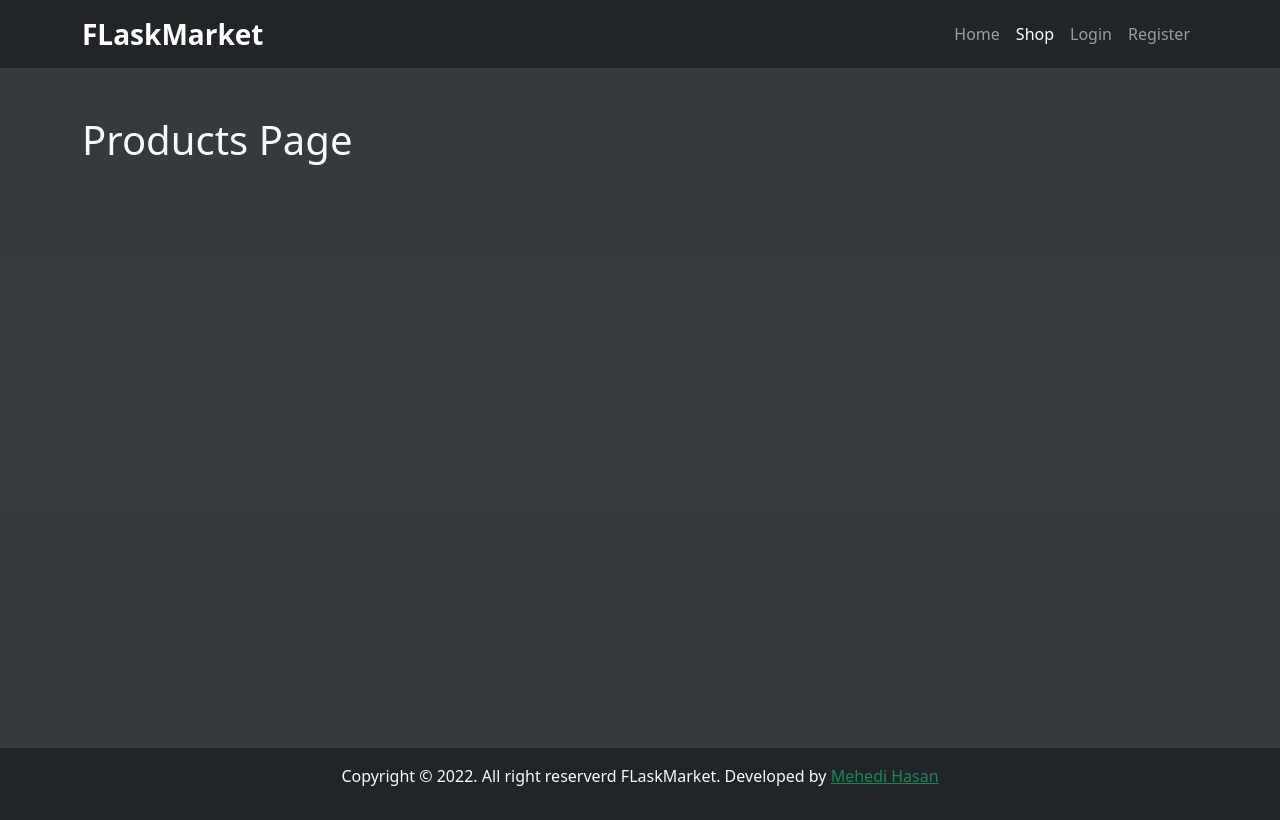
After one commit to ProMehedi/flaskMarket, a Flask app: page /products in a window 1280 px wide. The commit adds this page. Run offline with Flask 2, Linux system fonts and the light colour scheme.

Commit message:
Create All Pages & Route

```diff
--- a/website/templates/base.html
+++ b/website/templates/base.html
@@ -22,7 +22,7 @@
             <div class="collapse navbar-collapse justify-content-end" id="navbarNavAltMarkup">
                 <div class="navbar-nav">
                     <a class="nav-link" href="/">Home</a>
-                    <a class="nav-link active" aria-current="page" href="/shop">Shop</a>
+                    <a class="nav-link active" aria-current="page" href="/products">Shop</a>
                     <a class="nav-link" href="/login">Login</a>
                     <a class="nav-link" href="/register">Register</a>
                 </div>
--- /dev/null
+++ b/website/templates/login.html
@@ -0,0 +1,6 @@
+{% extends 'base.html' %}
+{% block title %}Login{% endblock %}
+
+{% block content %}
+<h1>Login Page</h1>
+{% endblock %}
--- /dev/null
+++ b/website/templates/logout.html
@@ -0,0 +1,6 @@
+{% extends 'base.html' %}
+{% block title %}Logout{% endblock %}
+
+{% block content %}
+<h1>Logout Page</h1>
+{% endblock %}
--- /dev/null
+++ b/website/templates/products.html
@@ -0,0 +1,6 @@
+{% extends 'base.html' %}
+{% block title %}Products{% endblock %}
+
+{% block content %}
+<h1>Products Page</h1>
+{% endblock %}
--- /dev/null
+++ b/website/templates/register.html
@@ -0,0 +1,6 @@
+{% extends 'base.html' %}
+{% block title %}Register{% endblock %}
+
+{% block content %}
+<h1>Register Page</h1>
+{% endblock %}
--- a/website/views.py
+++ b/website/views.py
@@ -7,3 +7,8 @@ views = Blueprint('views', __name__)
 @views.route('/')
 def home():
     return render_template("home.html")
+
+
+@views.route('/products')
+def products():
+    return render_template("products.html")
```
Also changed, not shown: website/auth.py (+4 -4 lines).
